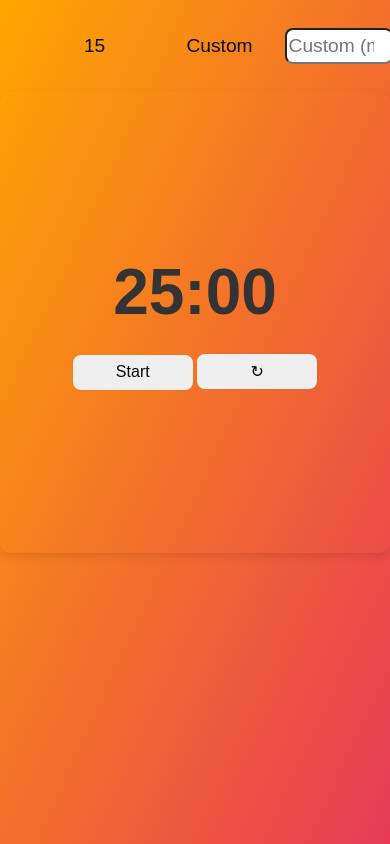
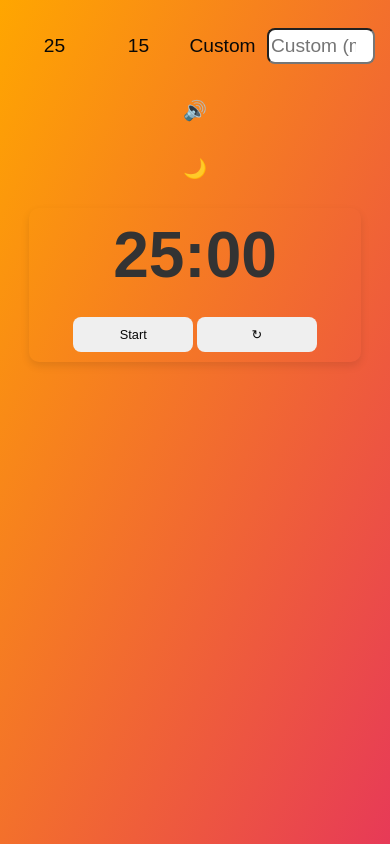
Before and after one commit to sai3173/dup, a plain HTML site: page index.html in a window 390 px wide. Drawn offline with Linux system fonts and the light colour scheme.

Commit message:
mobileview

```diff
--- a/styles.css
+++ b/styles.css
@@ -81,16 +81,18 @@ body.dark-mode {
 
 }
 @media (max-width: 768px) {
+    .app-bar {
+        flex-direction: column; /* Stack elements for smaller screens */
+        gap: 15px; /* Adjust spacing between elements */
+    }
+
     .container {
-        width: 90%;
-        padding: 5%;
-        font-size: clamp(1rem, 2.5vw, 2rem);
-        min-height: 50vh;
-        height: auto;
-        display: flex;
-        flex-direction: column;
-        justify-content: center;
-        align-items: center;
+        padding: 10px; /* Reduce padding for smaller screens */
+        font-size: clamp(0.8rem, 2vw, 1.5rem); /* Slightly smaller font */
+    }
+
+    #timer {
+        font-size: clamp(1.5rem, 4vw, 3rem); /* Adjust timer font size */
     }
 }
 
```
